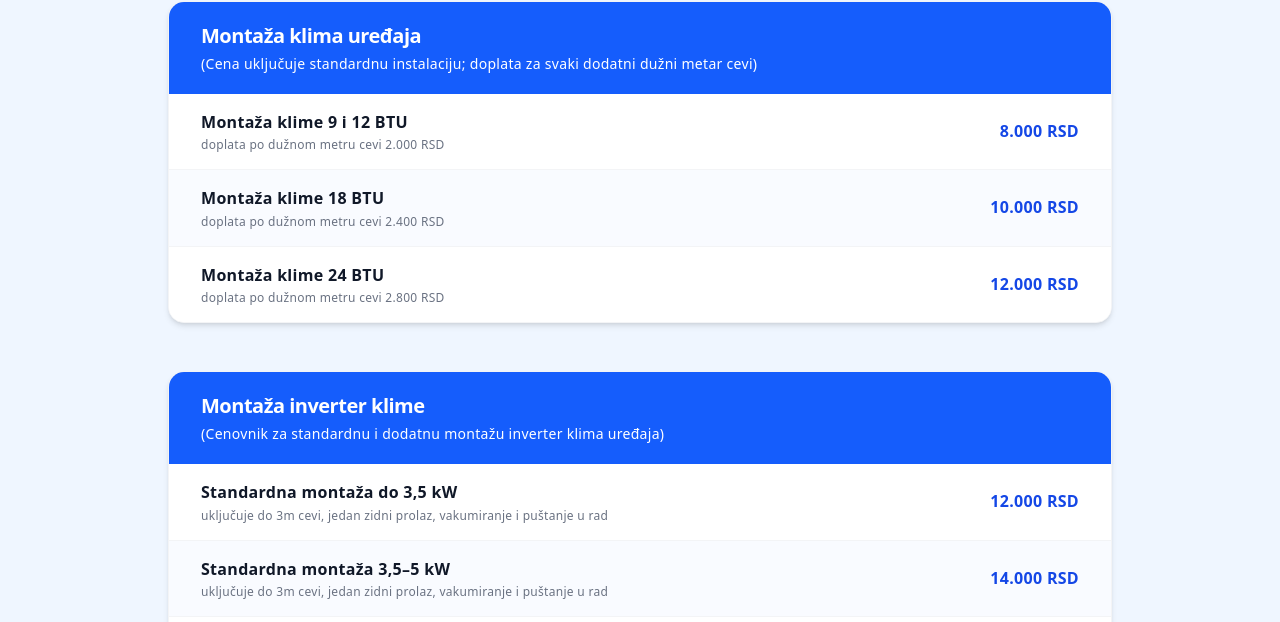
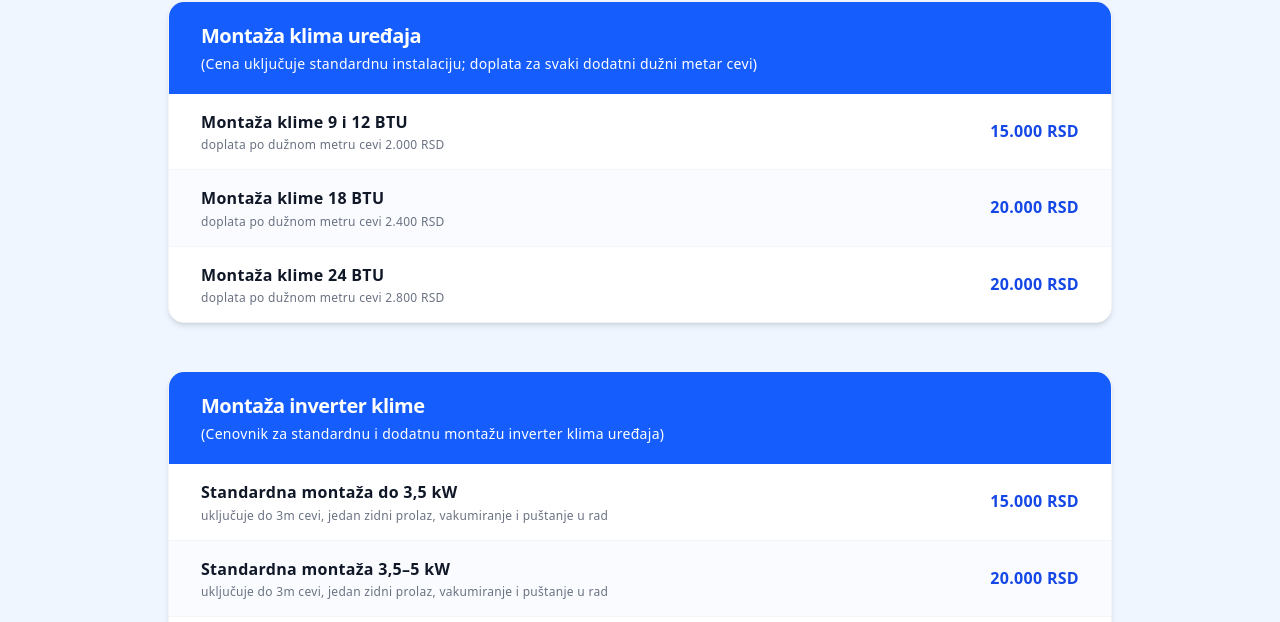
Before and after one commit to RaptorFF/next.js-frigo-mark-project, a Next.js app: page /pricing in a window 1280 px wide. Shown: the part 330-952 px from the top of the page. Built offline with nearby package versions, Linux system fonts and the light colour scheme.

Commit message:
Updating pricing table

```diff
--- a/app/pricing/page.js
+++ b/app/pricing/page.js
@@ -10,17 +10,17 @@ const categories = [
       {
         name: "Montaža klime 9 i 12 BTU",
         note: "doplata po dužnom metru cevi 2.000 RSD",
-        price: "8.000 RSD",
+        price: "15.000 RSD",
       },
       {
         name: "Montaža klime 18 BTU",
         note: "doplata po dužnom metru cevi 2.400 RSD",
-        price: "10.000 RSD",
+        price: "20.000 RSD",
       },
       {
         name: "Montaža klime 24 BTU",
         note: "doplata po dužnom metru cevi 2.800 RSD",
-        price: "12.000 RSD",
+        price: "20.000 RSD",
       },
     ],
   },
@@ -32,17 +32,17 @@ const categories = [
       {
         name: "Standardna montaža do 3,5 kW",
         note: "uključuje do 3m cevi, jedan zidni prolaz, vakumiranje i puštanje u rad",
-        price: "12.000 RSD",
+        price: "15.000 RSD",
       },
       {
         name: "Standardna montaža 3,5–5 kW",
         note: "uključuje do 3m cevi, jedan zidni prolaz, vakumiranje i puštanje u rad",
-        price: "14.000 RSD",
+        price: "20.000 RSD",
       },
       {
         name: "Standardna montaža 5–7 kW",
         note: "uključuje do 3m cevi, jedan zidni prolaz, vakumiranje i puštanje u rad",
-        price: "16.000 RSD",
+        price: "20.000 RSD",
       },
       {
         name: "Dodatni metar bakarne cevi",
```
